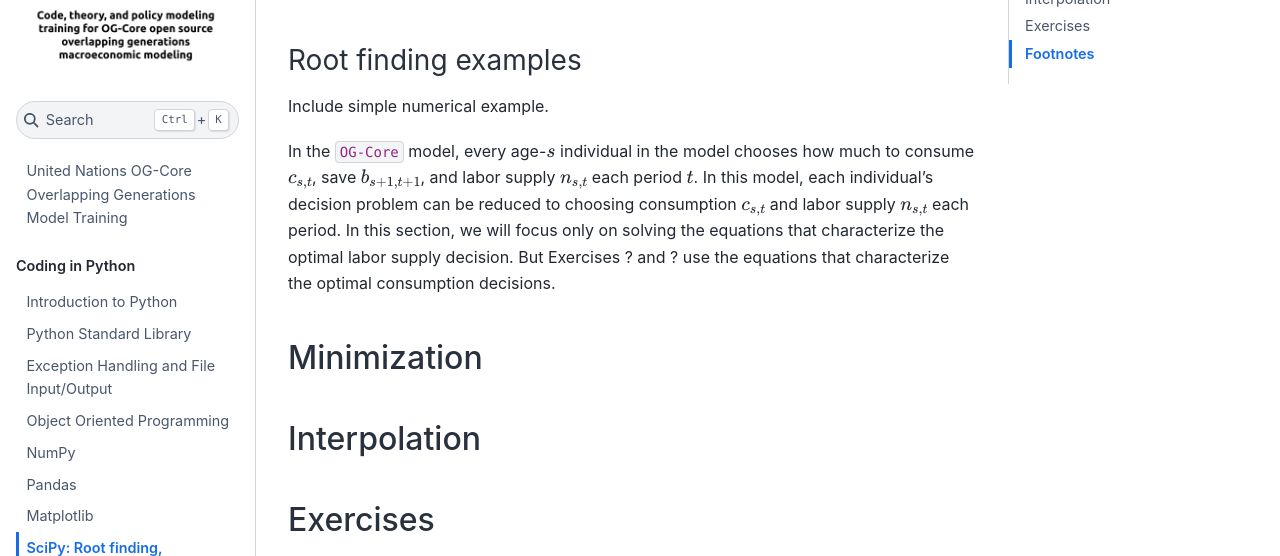
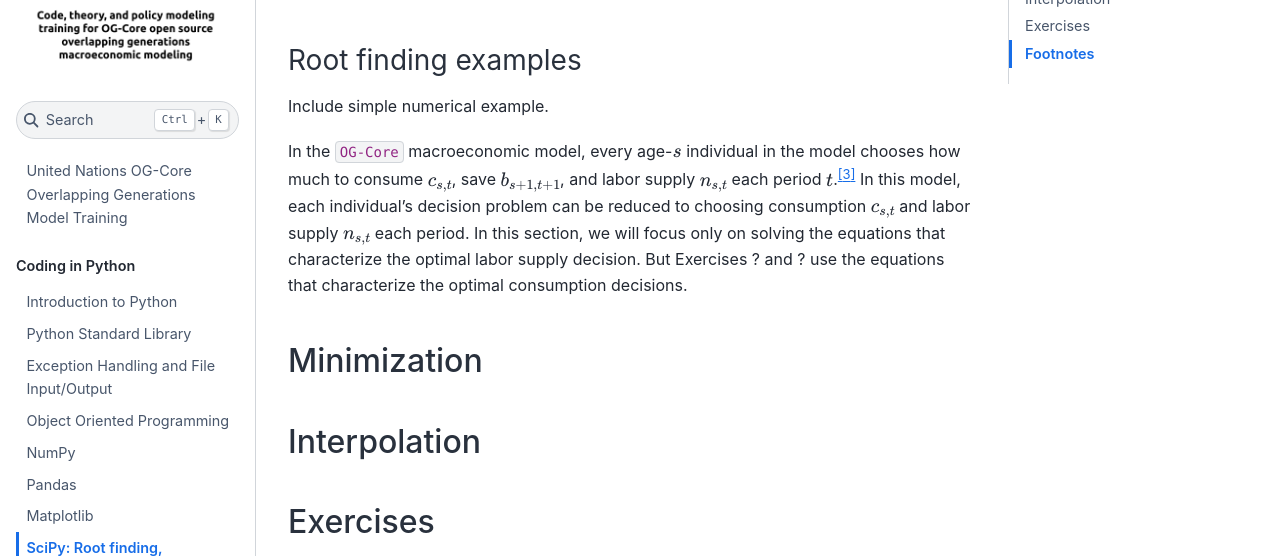
Before and after one commit to jdebacker/UN-OG-Training, a Jupyter Book: the page built from docs/book/python/SciPy.md, in a window 1280 px wide and 1400 px high, scrolled down 2726 px. Shown: the part 119-675 px from the top of the window. Built offline with Jupyter Book 1.0.4 settings and Sphinx 7.4.7 and the Sphinx Book theme 1.1.4, drawn with Linux system fonts in a browser that asks for light colours; pages that are not in the unit, such as notebooks, are missing from menus; comment, search, counter and statistics services are not loaded; cross-references to code outside the pages are shown as plain code; some of the changed lines change nothing that is shown; some of the changed text lies outside the part shown; grey boxes are pictures that could not be loaded.

Commit message:
Updated SciPy.md

````diff
--- a/docs/book/python/SciPy.md
+++ b/docs/book/python/SciPy.md
@@ -107,7 +107,7 @@ The following strategies for successfully finding the solution to systems of equ
 
 Include simple numerical example.
 
-In the `OG-Core` model, every age-$s$ individual in the model chooses how much to consume $c_{s,t}$, save $b_{s+1,t+1}$, and labor supply $n_{s,t}$ each period $t$. In this model, each individual's decision problem can be reduced to choosing consumption $c_{s,t}$ and labor supply $n_{s,t}$ each period. In this section, we will focus only on solving the equations that characterize the optimal labor supply decision. But Exercises ? and ? use the equations that characterize the optimal consumption decisions.
+In the `OG-Core` macroeconomic model, every age-$s$ individual in the model chooses how much to consume $c_{s,t}$, save $b_{s+1,t+1}$, and labor supply $n_{s,t}$ each period $t$.[^OG-Core-Indiv] In this model, each individual's decision problem can be reduced to choosing consumption $c_{s,t}$ and labor supply $n_{s,t}$ each period. In this section, we will focus only on solving the equations that characterize the optimal labor supply decision. But Exercises ? and ? use the equations that characterize the optimal consumption decisions.
 
 
 (SecSciPyMin)=
@@ -147,7 +147,7 @@ or
     ? \\ ? \\ ?
   \end{bmatrix}
 \end{equation*}
-Use linear algebra matrix inversion to solve for the solution $\hat{x}\equiv[\hat{x}_1,\hat{x}_2,\hat{x}_3]^T$ to the equation. Next, use `scipy.optimize.root` to solve for the same solution. Verify that both sets of answers are close to the nearest $1e-5$.
+Use linear algebra matrix inversion to solve for the solution $\hat{x}\equiv[\hat{x}_1,\hat{x}_2,\hat{x}_3]^T$ to the equation (i.e., $\hat{x} = A^{-1}b$). Next, use `scipy.optimize.root` to solve for the same solution. Verify that both sets of answers are close to the nearest $1e-5$.
 ```{exercise-end}
 ```
 
@@ -195,3 +195,5 @@ The footnotes from this chapter.
 [^SciPy]: The website for Python's SciPy package is https://scipy.org.
 
 [^SciPyJuddMethods]: See {cite}`Judd:1998` (Chap. 5) for a discussion of solution methods to nonlinear equations.
+
+[^OG-Core-Indiv]: See `OG-Core` model documentation theory chapter "[Households](https://pslmodels.github.io/OG-Core/content/theory/households.html)".
````
